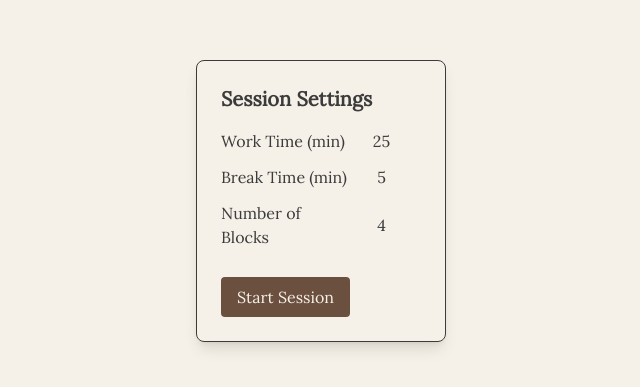
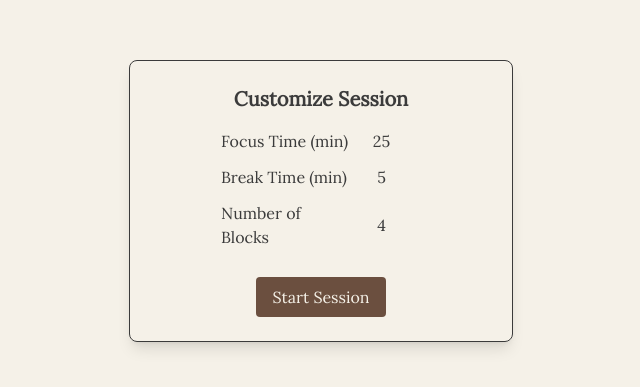
Before and after one commit to ishi-pishi/brainhaven, a React (Vite) app in the folder frontend/: page / in a window 1280 px wide. Shown: the part 199-586 px from the top of the page, without its empty margins (319-959 px from the left). Built offline with nearby package versions, Linux system fonts and the light colour scheme.

Commit message:
Appearance

```diff
--- /dev/null
+++ b/frontend/src/components/pomodoroSession/TimerSection.tsx
@@ -0,0 +1,11 @@
+import { PauseButton } from "./PauseButton";
+import TimerDisplay from "./TimerDisplay";
+
+export function TimerSection() {
+  return (
+    <div className="flex flex-col items-center">
+        <TimerDisplay />
+        <PauseButton />
+    </div>
+  );
+}
--- a/frontend/src/components/setSettings/SettingsMenu.tsx
+++ b/frontend/src/components/setSettings/SettingsMenu.tsx
@@ -24,11 +24,11 @@ export function SettingsMenu() {
     };
 
     return (
-        <div className="p-6 max-w-md border rounded-lg shadow-lg">
-            <h2 className="text-xl font-bold mb-4">Session Settings</h2>
+        <div className="flex flex-col items-center p-6 max-w-sm w-full mx-auto border rounded-lg shadow-lg">
+            <h2 className="text-xl font-bold mb-4">Customize Session</h2>
 
             <NumberPicker
-                label="Work Time (min)"
+                label="Focus Time (min)"
                 value={workTime}
                 setValue={setWorkTime}
                 min={0}
@@ -52,12 +52,14 @@ export function SettingsMenu() {
                 step={1}
             />
 
-            <button
-                onClick={handleStartSession}
-                className="mt-4 px-4 py-2 bg-blue-500 text-white rounded hover:bg-blue-600"
-            >
-                Start Session
-            </button>
+            <div className="mt-4 flex justify-center">
+                <button
+                    onClick={handleStartSession}
+                    className="px-4 py-2 bg-blue-500 text-white rounded hover:bg-blue-600"
+                >
+                    Start Session
+                </button>
+            </div>
         </div>
     );
 }
--- a/frontend/src/pages/TimerPage.tsx
+++ b/frontend/src/pages/TimerPage.tsx
@@ -1,11 +1,10 @@
-import { PauseButton } from "../components/pomodoroSession/PauseButton";
-import TimerDisplay from "../components/pomodoroSession/TimerDisplay";
+import { TimerSection } from "../components/pomodoroSession/TimerSection";
+
 
 export function TimerPage() {
   return (
     <div className="">
-      <TimerDisplay />
-      <PauseButton />
+      <TimerSection />
     </div>
   );
 }
```
